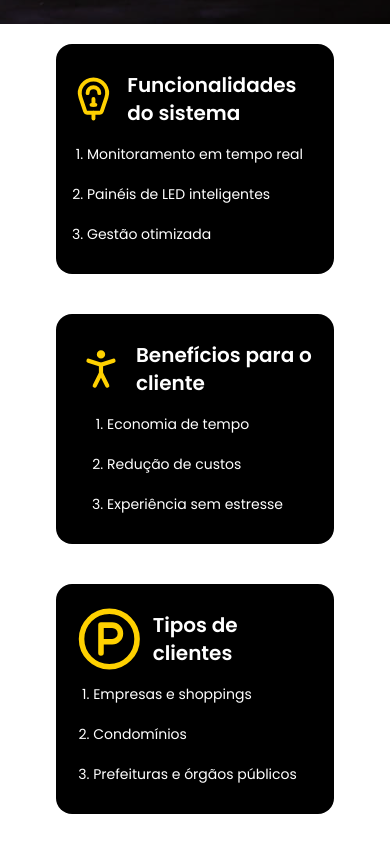
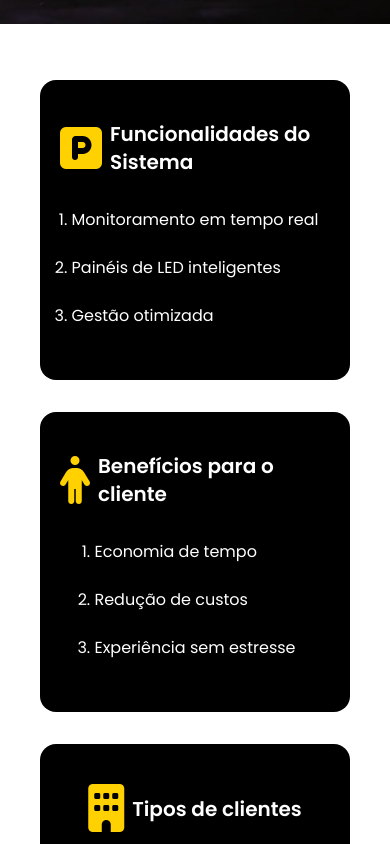
Before and after one commit to leotutti/driveinbot, a website: page dist/index.html in a window 390 px wide. Shown: the part 820-1664 px from the top of the page. Drawn offline with Linux system fonts and the light colour scheme.

Commit message:
22 - Arrumando primeiros cards para melhor responsividade

```diff
--- a/dist/index.html
+++ b/dist/index.html
@@ -63,67 +63,49 @@
             </a>
         </div>
     </div>
-    <div
-        class="my-5 md:my-10 grid grid-cols-1 lg:grid-cols-3 mx-14 gap-10 justify-items-center text-white dark:text-white overflow-hidden">
-        <div class="bg-black grid grid-cols-1 md:grid-cols-2 lg:grid-cols-1 justify-items-center items-center rounded-2xl w-full p-5">
-            <div class="flex flex-row items-center gap-2.5 font-semibold text-xl">
-                <svg xmlns="http://www.w3.org/2000/svg" width="70" height="70" viewBox="0 0 24 24" fill="none"
-                    stroke="#ffd100" stroke-width="2" stroke-linecap="round" stroke-linejoin="round"
-                    class="lucide lucide-parking-meter-icon lucide-parking-meter">
-                    <path d="M11 15h2" />
-                    <path d="M12 12v3" />
-                    <path d="M12 19v3" />
-                    <path d="M15.282 19a1 1 0 0 0 .948-.68l2.37-6.988a7 7 0 1 0-13.2 0l2.37 6.988a1 1 0 0 0 .948.68z" />
-                    <path d="M9 9a3 3 0 1 1 6 0" />
-                </svg>Funcionalidades do sistema
+    <div class="grid grid-cols-1 lg:grid-cols-3 mx-10 mt-14 gap-8">
+        <div class="bg-black text-white grid grid-cols-1 md:grid-cols-2 lg:grid-cols-1 justify-items-center py-10 gap-5 rounded-2xl px-5">
+            <div class="flex flex-row items-center gap-2">
+                <div><i class="fa-solid fa-square-parking fa-3x text-yellow"></i></div>
+                <h1 class="font-semibold text-xl">Funcionalidades do Sistema</h1>
             </div>
-            <ol class="list-decimal text-sm md:text-base leading-10 lg:leading-16">
+            <ol class="leading-12 list-decimal">
                 <li>Monitoramento em tempo real</li>
                 <li>Painéis de LED inteligentes</li>
                 <li>Gestão otimizada</li>
             </ol>
         </div>
-        <div class="bg-black grid grid-cols-1 md:grid-cols-2 lg:grid-cols-1 justify-items-center items-center rounded-2xl w-full p-5">
-            <div class="flex flex-row items-center gap-2.5 font-semibold text-xl">
-                <svg xmlns="http://www.w3.org/2000/svg" width="70" height="70" viewBox="0 0 24 24" fill="none"
-                    stroke="#ffd100" stroke-width="2" stroke-linecap="round" stroke-linejoin="round"
-                    class="lucide lucide-person-standing-icon lucide-person-standing">
-                    <circle cx="12" cy="5" r="1" />
-                    <path d="m9 20 3-6 3 6" />
-                    <path d="m6 8 6 2 6-2" />
-                    <path d="M12 10v4" />
-                </svg>Benefícios para o cliente
+        <div class="bg-black text-white grid grid-cols-1 md:grid-cols-2 lg:grid-cols-1 justify-items-center py-10 gap-5 rounded-2xl px-5">
+            <div class="flex flex-row items-center gap-2">
+                <div><i class="fa-solid fa-person fa-3x text-yellow"></i></div>
+                <h1 class="font-semibold text-xl">Benefícios para o cliente</h1>
             </div>
-            <ol class="list-decimal text-sm md:text-base leading-10 lg:leading-16">
+            <ol class="leading-12 list-decimal">
                 <li>Economia de tempo</li>
                 <li>Redução de custos</li>
                 <li>Experiência sem estresse</li>
             </ol>
         </div>
-        <div class="bg-black grid grid-cols-1 md:grid-cols-2 lg:grid-cols-1 justify-items-center rounded-2xl w-full p-5">
-            <div class="flex flex-row items-center gap-2.5 font-semibold text-xl">
-                <svg xmlns="http://www.w3.org/2000/svg" width="70" height="70" viewBox="0 0 24 24" fill="none"
-                    stroke="#ffd100" stroke-width="2" stroke-linecap="round" stroke-linejoin="round"
-                    class="lucide lucide-circle-parking-icon lucide-circle-parking">
-                    <circle cx="12" cy="12" r="10" />
-                    <path d="M9 17V7h4a3 3 0 0 1 0 6H9" />
-                </svg>Tipos de clientes
+        <div class="bg-black text-white grid grid-cols-1 md:grid-cols-2 lg:grid-cols-1 justify-items-center py-10 gap-5 rounded-2xl px-5">
+            <div class="flex flex-row items-center gap-2">
+                <div><i class="fa-solid fa-building fa-3x text-yellow"></i></div>
+                <h1 class="font-semibold text-xl">Tipos de clientes</h1>
             </div>
-            <ol class="list-decimal text-sm md:text-base leading-10 lg:leading-16">
+            <ol class="leading-12 list-decimal">
                 <li>Empresas e shoppings</li>
                 <li>Condomínios</li>
                 <li>Prefeituras e órgãos públicos</li>
             </ol>
         </div>
     </div>
-    <div class="py-10 lg:pt-28 grid grid-cols-1 lg:grid-cols-2 justify-items-center items-center mx-5 md:mx-10 lg:mx-12 gap-12 dark:text-white"
+    <div class="pb-10 lg:pt-28 grid grid-cols-1 lg:grid-cols-2 justify-items-center items-center mx-5 md:mx-10 lg:mx-12 lg:gap-12 dark:text-white"
         id="sobreNos">
         <div class="flex flex-col gap-5 py-20">
             <div class="flex items-center gap-3 md:gap-5">
                 <img class="w-12 md:w-18" src="./images/logo2.png" alt="">
                 <h1 class="font-semibold text-3xl md:text-4xl">Sobre nós</h1>
             </div>
-            <p class="md:text-xl">O DriveInBot nasceu da ideia de tornar a mobilidade urbana mais
+            <p class="text-sm md:text-xl">O DriveInBot nasceu da ideia de tornar a mobilidade urbana mais
                 prática e eficiente, eliminando um dos
                 maiores incômodos de quem dirige: encontrar vaga para estacionar.
                 Nossa missão é simples: otimizar o tempo dos motoristas e melhorar a gestão dos estacionamentos.</p>
@@ -272,23 +254,30 @@
     <div class="flex flex-col items-center my-14 gap-10" id="futuro">
         <div class="flex flex-col items-center mx-5 text-center gap-3">
             <h1 class="font-semibold text-2xl md:text-4xl dark:text-yellow">O Futuro do DriveInBot</h1>
-            <p class="text-gray-600 dark:text-gray-200">Inovações que transformarão ainda mais sua experiência de estacionamento.</p>
+            <p class="text-gray-600 dark:text-gray-200">Inovações que transformarão ainda mais sua experiência de
+                estacionamento.</p>
         </div>
-            <div class="grid lg:grid-cols-3 mx-8 md:mx-14 gap-10">
-            <div class="flex flex-col items-center text-center gap-5 border border-gray-300 rounded-xl px-5 py-18 shadow-xl/30 dark:shadow-yellow dark:border-yellow">
+        <div class="grid lg:grid-cols-3 mx-8 md:mx-14 gap-10">
+            <div
+                class="flex flex-col items-center text-center gap-5 border border-gray-300 rounded-xl px-5 py-18 shadow-xl/30 dark:shadow-yellow dark:border-yellow">
                 <div class="scale-200 pb-4"><i class="fa-solid fa-mobile-screen-button fa-2xl text-yellow"></i></div>
                 <h1 class="font-semibold text-2xl dark:text-white">Aplicativo de Reservas</h1>
-                <p class="dark:text-gray-200">Planeje e pague seu estacionamento direto pelo app, com segurança e praticidade.</p>
+                <p class="dark:text-gray-200">Planeje e pague seu estacionamento direto pelo app, com segurança e
+                    praticidade.</p>
             </div>
-            <div class="flex flex-col items-center text-center gap-5 border border-gray-300 rounded-xl px-5 py-18 shadow-xl/30 dark:shadow-yellow dark:border-yellow">
+            <div
+                class="flex flex-col items-center text-center gap-5 border border-gray-300 rounded-xl px-5 py-18 shadow-xl/30 dark:shadow-yellow dark:border-yellow">
                 <div class="scale-200 pb-4"><i class="fa-solid fa-lightbulb fa-2xl text-yellow"></i></div>
                 <h1 class="font-semibold text-2xl dark:text-white">Luzes de LED Inteligentes</h1>
-                <p class="dark:text-gray-200">Identifique vagas disponíveis em segundos com o sistema de LED dinâmico.</p>
+                <p class="dark:text-gray-200">Identifique vagas disponíveis em segundos com o sistema de LED dinâmico.
+                </p>
             </div>
-            <div class="flex flex-col items-center text-center gap-5 border border-gray-300 rounded-xl px-5 py-18 shadow-xl/30 dark:shadow-yellow dark:border-yellow">
+            <div
+                class="flex flex-col items-center text-center gap-5 border border-gray-300 rounded-xl px-5 py-18 shadow-xl/30 dark:shadow-yellow dark:border-yellow">
                 <div class="scale-200 pb-4"><i class="fa-solid fa-code-branch fa-2xl text-yellow"></i></div>
                 <h1 class="font-semibold text-2xl dark:text-white">Integrações e Expansão</h1>
-                <p class="dark:text-gray-200">Integração com outros sistemas e expansão para novos estacionamentos corporativos<p>
+                <p class="dark:text-gray-200">Integração com outros sistemas e expansão para novos estacionamentos
+                    corporativos<p>
             </div>
         </div>
     </div>
```
Also changed, not shown: dist/css/styles.css.
